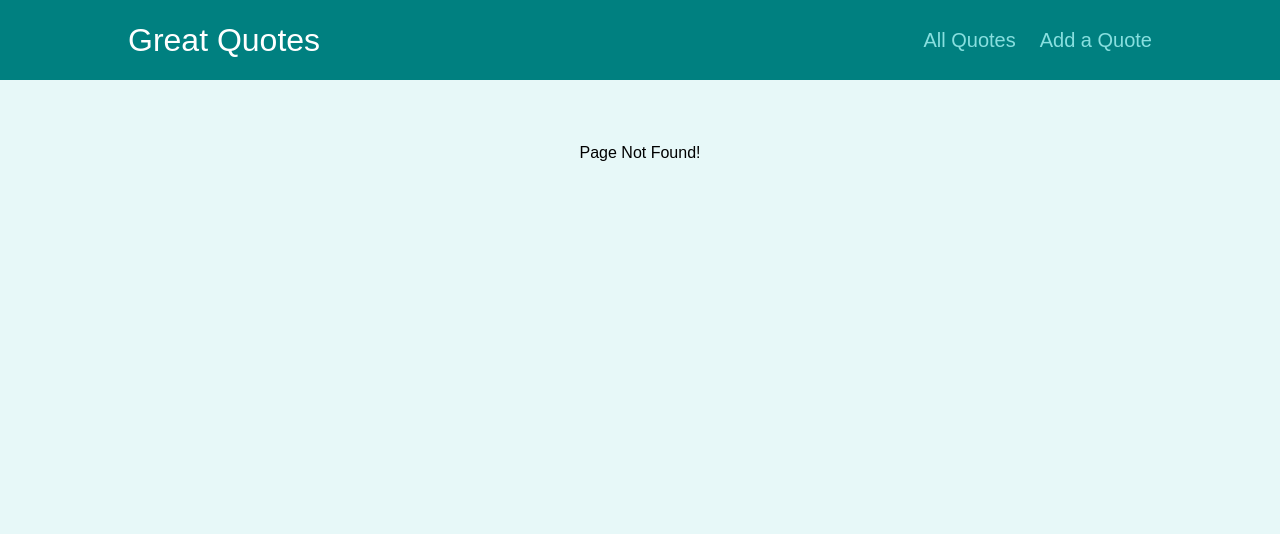
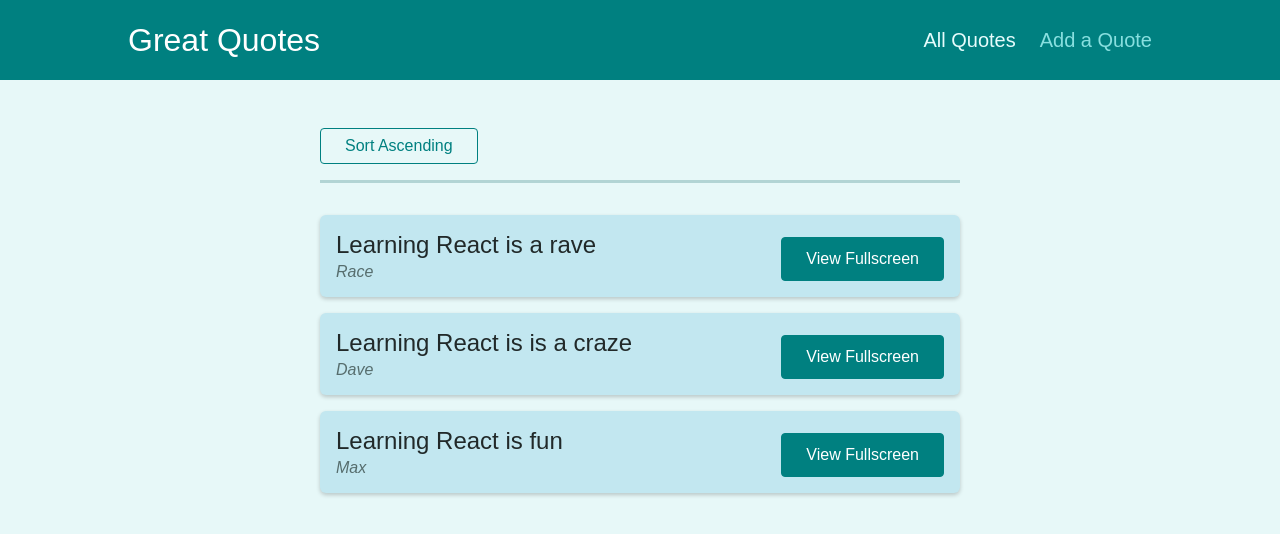
Before and after one commit to DavidKielty1/Multi-page-SPA-React-Router-2, a React (Create React App) app: page /quote in a window 1280 px wide. Before the commit this address had no page. Shown: the top 534 px of the page. Built offline with nearby package versions, Linux system fonts and the light colour scheme.

Commit message:
dynamic paths with useRouteMatch and useLocation using stored URL and path instead of hard-coding. useHistory utilized to change link style to be more readable

```diff
--- a/src/App.js
+++ b/src/App.js
@@ -11,12 +11,12 @@ function App() {
     <Layout>
       <Switch>
         <Route path="/" exact>
-          <Redirect to="/quotes" />
+          <Redirect to="/quote" />
         </Route>
-        <Route path="/quotes" exact>
+        <Route path="/quote" exact>
           <AllQuotes />
         </Route>
-        <Route path="/quotes/:quoteId">
+        <Route path="/quote/:quoteId">
           <QuoteDetail />
         </Route>
         <Route path="/new-quote">
--- a/src/components/layout/MainNavigation.js
+++ b/src/components/layout/MainNavigation.js
@@ -1,14 +1,15 @@
-import { NavLink } from "react-router-dom";
+import { NavLink, useRouteMatch } from "react-router-dom";
 import classes from "./MainNavigation.module.css";
 
 const MainNavigation = () => {
+  const match = useRouteMatch();
   return (
     <header className={classes.header}>
       <div className={classes.logo}>Great Quotes</div>
       <nav className={classes.nav}>
         <ul>
           <li>
-            <NavLink activeClassName={classes.active} to="/quotes">
+            <NavLink activeClassName={classes.active} to={match.path}>
               All Quotes
             </NavLink>
           </li>
--- a/src/components/quotes/QuoteItem.js
+++ b/src/components/quotes/QuoteItem.js
@@ -1,8 +1,9 @@
-import { Link } from "react-router-dom";
+import { Link, useRouteMatch } from "react-router-dom";
 
 import classes from "./QuoteItem.module.css";
 
 const QuoteItem = (props) => {
+  const match = useRouteMatch();
   return (
     <li className={classes.item}>
       <figure>
@@ -11,7 +12,7 @@ const QuoteItem = (props) => {
         </blockquote>
         <figcaption>{props.author}</figcaption>
       </figure>
-      <Link to={`/quotes/${props.id}`} className="btn">
+      <Link to={`${match.url}/${props.id}`} className="btn">
         View Fullscreen
       </Link>
     </li>
--- a/src/components/quotes/QuoteList.js
+++ b/src/components/quotes/QuoteList.js
@@ -26,7 +26,10 @@ const QuoteList = (props) => {
   const sortedQuotes = sortQuotes(props.quotes, isSortingAscending);
 
   const changeSortingHandler = () => {
-    history.push("/quotes?sort=" + (isSortingAscending ? "desc" : "asc"));
+    history.push({
+      pathname: location.pathname,
+      search: `sort=${isSortingAscending ? "desc" : "asc"}`,
+    });
   };
 
   return (
--- a/src/pages/QuoteDetail.js
+++ b/src/pages/QuoteDetail.js
@@ -1,4 +1,4 @@
-import { useParams, Route, Link } from "react-router-dom";
+import { useParams, Route, Link, useRouteMatch } from "react-router-dom";
 import Comments from "../components/comments/Comments";
 
 import HighlightedQuote from "../components/quotes/HighlightedQuote";
@@ -9,6 +9,7 @@ const DUMMY_QUOTES = [
 ];
 
 const QuoteDetail = () => {
+  const match = useRouteMatch();
   const params = useParams();
 
   const quote = DUMMY_QUOTES.find((quote) => quote.id === params.quoteId);
@@ -20,14 +21,14 @@ const QuoteDetail = () => {
   return (
     <section>
       <HighlightedQuote author={quote.author} text={quote.text} />
-      <Route path={`/quotes/${params.quoteId}`} exact>
+      <Route path={match.path} exact>
         <div className="centered">
-          <Link className="btn--flat" to={`/quotes/${params.quoteId}/comments`}>
+          <Link className="btn--flat" to={`${match.url}/comments`}>
             Load Comments
           </Link>
         </div>
       </Route>
-      <Route path={`/quotes/${params.quoteId}/comments`}>
+      <Route path={`${match.path}/comments`}>
         <Comments />
       </Route>
     </section>
```
Also changed, not shown: 2 other files (tests, documents, lock files or other folders).
